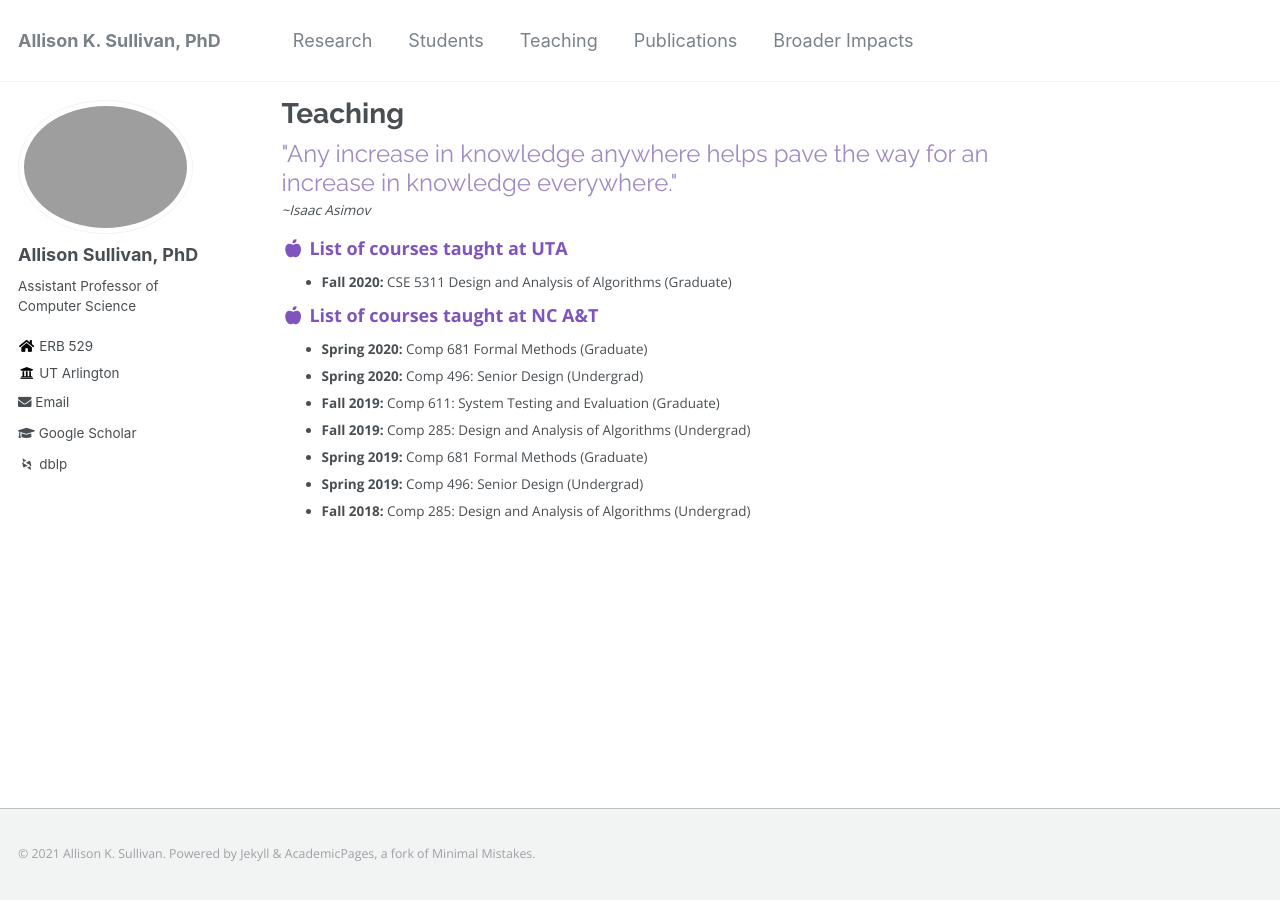
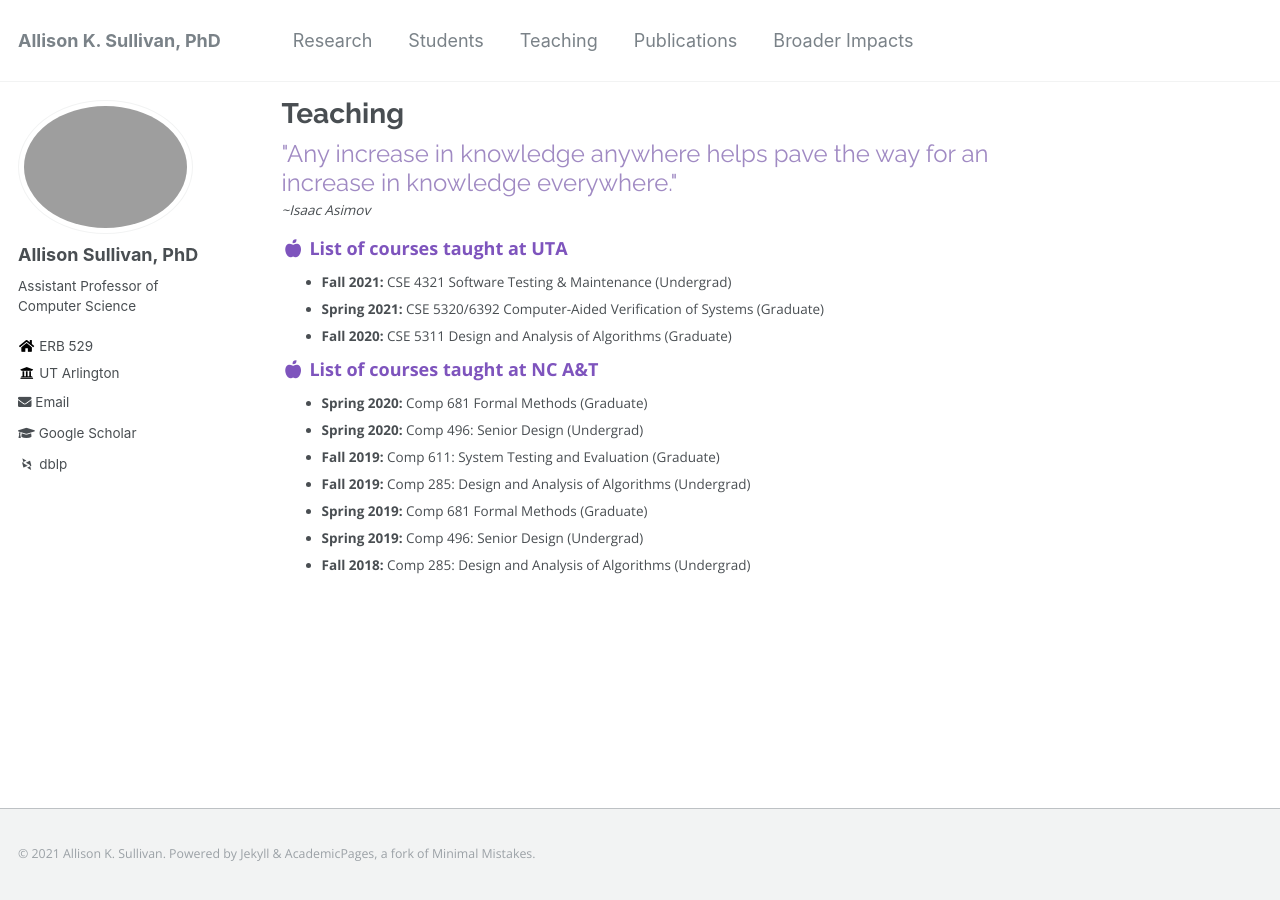
Before and after one commit to Allisonius/allisonius.github.io, a Jekyll site: the page built from _pages/teaching.md, in a window 1280 px wide. Built offline with Jekyll 4.4.1, drawn with Linux system fonts in a browser that asks for light colours; some web fonts are replaced.

Commit message:
Update teaching.md

```diff
--- a/_pages/teaching.md
+++ b/_pages/teaching.md
@@ -10,6 +10,8 @@ author_profile: true
  *~Isaac Asimov*
 
 ### <i class="fa fa-fw fa-apple-alt" aria-hidden="true"></i> List of courses taught at UTA
+* **Fall 2021:** CSE 4321 Software Testing & Maintenance (Undergrad)
+* **Spring 2021:** CSE 5320/6392 Computer-Aided Verification of Systems (Graduate)
 * **Fall 2020:** CSE 5311 Design and Analysis of Algorithms (Graduate)
 
 ### <i class="fa fa-fw fa-apple-alt" aria-hidden="true"></i> List of courses taught at NC A&T
```
